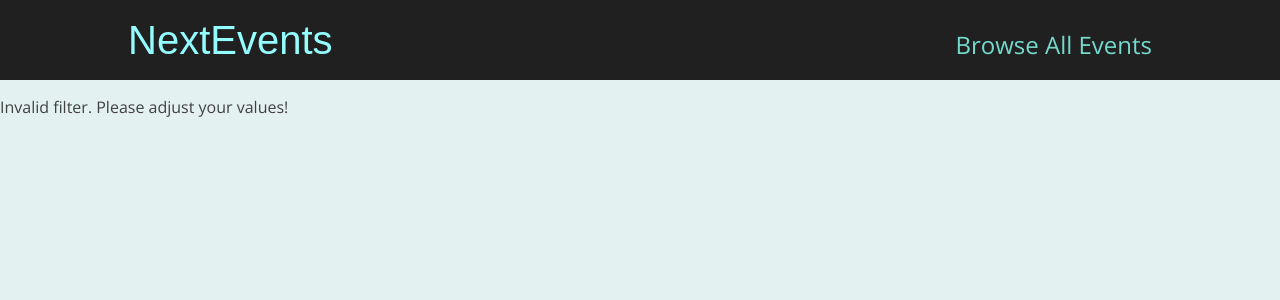
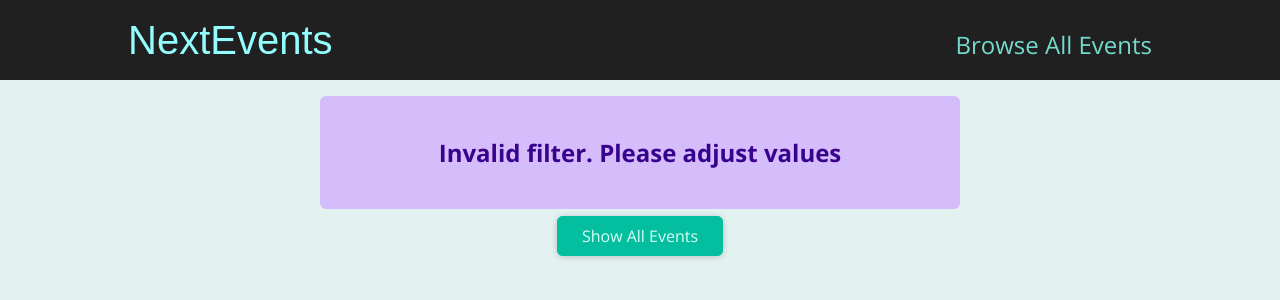
Before and after one commit to javierpb275/next-events, a Next.js app: page /events in a window 1280 px wide. Shown: the top 300 px of the page. Built offline with nearby package versions, Linux system fonts and the light colour scheme.

Commit message:
created result-title and error alert components. styled error messaged in slug and eventId

```diff
--- /dev/null
+++ b/components/events/results-title.js
@@ -0,0 +1,20 @@
+import Button from '../ui/button';
+import classes from './results-title.module.css';
+
+function ResultsTitle(props) {
+  const { date } = props;
+
+  const humanReadableDate = new Date(date).toLocaleDateString('en-US', {
+    month: 'long',
+    year: 'numeric',
+  });
+
+  return (
+    <section className={classes.title}>
+      <h1>Events in {humanReadableDate}</h1>
+      <Button link='/events'>Show all events</Button>
+    </section>
+  );
+}
+
+export default ResultsTitle;
--- /dev/null
+++ b/components/events/results-title.module.css
@@ -0,0 +1,6 @@
+.title {
+  margin: 2rem auto;
+  width: 90%;
+  max-width: 40rem;
+  text-align: center;
+}
--- /dev/null
+++ b/components/ui/error-alert.js
@@ -0,0 +1,7 @@
+import classes from './error-alert.module.css';
+
+function ErrorAlert(props) {
+  return <div className={classes.alert}>{props.children}</div>;
+}
+
+export default ErrorAlert;
--- /dev/null
+++ b/components/ui/error-alert.module.css
@@ -0,0 +1,12 @@
+.alert {
+  margin: 1rem auto;
+  padding: 1rem 2rem;
+  width: 90%;
+  max-width: 40rem;
+  background-color: #d5bdfc;
+  color: #38028d;
+  font-weight: bold;
+  font-size: 1.5rem;
+  text-align: center;
+  border-radius: 6px;
+}
--- a/pages/events/[...slug].js
+++ b/pages/events/[...slug].js
@@ -1,5 +1,10 @@
 import { useRouter } from "next/router";
 import { getFilteredEvents } from "../../dummy-data";
+import EventList from "../../components/events/event-list";
+import { Fragment } from "react";
+import ResultsTitle from "../../components/events/results-title";
+import Button from "../../components/ui/button";
+import ErrorAlert from "../../components/ui/error-alert";
 
 const FilteredEventsPage = () => {
   const router = useRouter();
@@ -21,7 +26,16 @@
     numMonth < 1 ||
     numMonth > 12
   ) {
-    return <p>Invalid filter. Please adjust your values!</p>;
+    return (
+      <Fragment>
+        <ErrorAlert>
+          <p>Invalid filter. Please adjust values</p>
+        </ErrorAlert>
+        <div className="center">
+          <Button link="/events">Show All Events</Button>
+        </div>
+      </Fragment>
+    );
   }
 
   const filteredEvents = getFilteredEvents({
@@ -30,13 +44,25 @@
   });
 
   if (!filteredEvents || filteredEvents.length === 0) {
-    return <p>No events found!</p>;
+    return (
+      <Fragment>
+        <ErrorAlert>
+          <p>NO EVENTS FOUND</p>
+        </ErrorAlert>
+        <div className="center">
+          <Button link="/events">Show All Events</Button>
+        </div>
+      </Fragment>
+    );
   }
 
+  const date = new Date(numYear, numMonth - 1);
+
   return (
-    <div>
-      <h1>Filtered Events Page</h1>
-    </div>
+    <Fragment>
+      <ResultsTitle date={date} />
+      <EventList items={filteredEvents} />
+    </Fragment>
   );
 };
 
```
Also changed, not shown: pages/events/[eventId].js (+6 -1 lines).
